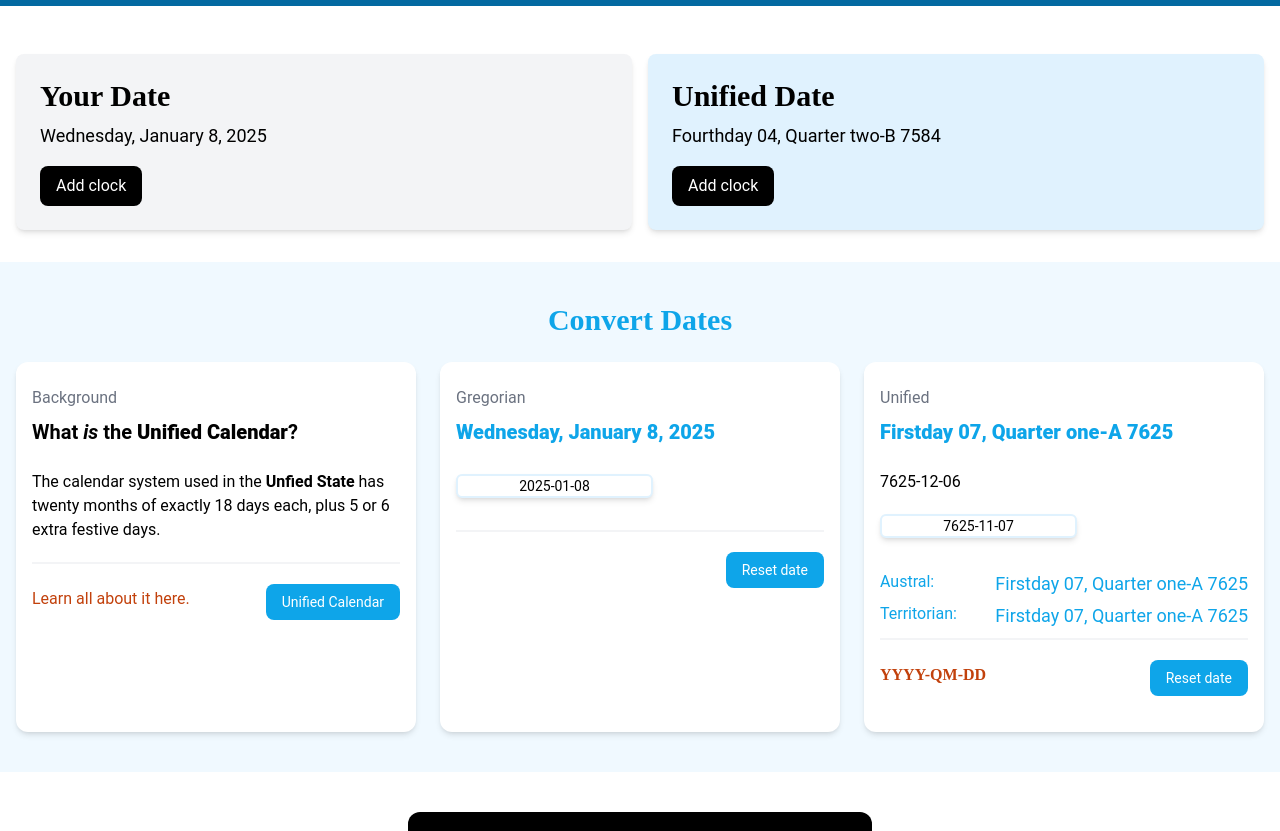
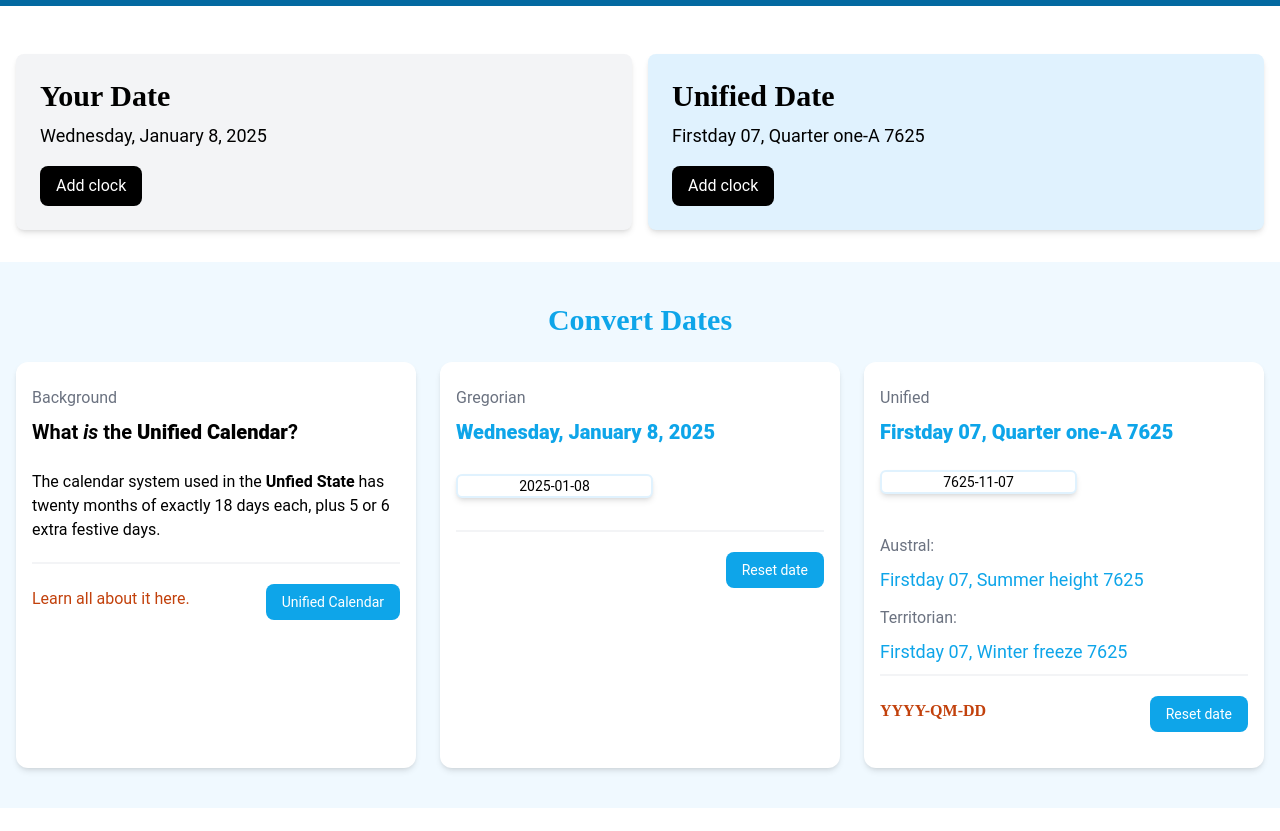
Before and after one commit to RMBeristain/unidate-deno, a React (Vite) app: page / in a window 1280 px wide. Shown: the part 660-1491 px from the top of the page. Built offline with nearby package versions, Linux system fonts and the light colour scheme; a web font is replaced by a local one.

Commit message:
Fixes displaying AUS and SWT Variants.
Removes unused functions.
Adds calendar stub.

```diff
--- a/src/UniDateConverter/Core.ts
+++ b/src/UniDateConverter/Core.ts
@@ -1,4 +1,4 @@
-import { UniDay, UnifiedDateType, UniMonth, UniWeek, UQ } from "./Definitions";
+import { UniDay, UnifiedDateType, UniMonth, UniWeek } from "./Definitions";
 import { FestiveDate, RegularDate } from "./Names";
 
 export enum Variant {
@@ -44,10 +44,6 @@ export class UnifiedDate {
         RegularDate.TERRITORIAN_MONTH_NAME_BASE;
     static readonly _AUSTRAL_MONTH_NAME_BASE =
         RegularDate.AUSTRAL_MONTH_NAME_BASE;
-    static readonly _TERRITORIAN_MONTH_NAME_LONG =
-        RegularDate.TERRITORIAN_MONTH_NAME_LONG;
-    static readonly _AUSTRAL_MONTH_NAME_LONG =
-        RegularDate.AUSTRAL_MONTH_NAME_LONG;
 
     private _year_start: Date | null = null;
     unified_date: UnifiedDateType | null = null;
@@ -84,14 +80,14 @@ export class UnifiedDate {
      */
     private _checkVariant(variant: Variant | string): string {
         if (variant in Variant) {
-            return variant as Variant;
+            return variant;
         } else {
             for (const thisVariant in Variant) {
                 if (
                     thisVariant.toUpperCase() ==
                         variant.toUpperCase().trim()
                 ) {
-                    return thisVariant as Variant;
+                    return thisVariant;
                 }
             }
         }
@@ -257,11 +253,15 @@ export class UnifiedDate {
 
         variant = this._checkVariant(variant);
 
+        if (typeof monthNumber == "string") {
+            return UnifiedDate._UNIFIED_MONTH_NAME_LONG[monthNumber];
+        }
+
         switch (variant) {
             case Variant.AUS:
-                return UnifiedDate._AUSTRAL_MONTH_NAME_LONG[monthNumber];
+                return UnifiedDate._AUSTRAL_MONTH_NAME_BASE[monthNumber];
             case Variant.SWT:
-                return UnifiedDate._TERRITORIAN_MONTH_NAME_LONG[monthNumber];
+                return UnifiedDate._TERRITORIAN_MONTH_NAME_BASE[monthNumber];
             default:
                 return UnifiedDate._UNIFIED_MONTH_NAME_LONG[monthNumber];
         }
@@ -396,4 +396,43 @@ export class UnifiedDate {
             style,
         );
     }
+
+    print_calendar(): void {
+        console.log(
+            "Gregorian  Unified   Long                                   Territorian      Austral",
+        );
+        const _save_date = this.gregorian_date;
+        const year_start = this._year_start!;
+        let prev = "";
+
+        for (let d = 0; d < 366; d++) {
+            this.gregorian_date = new Date(
+                year_start.getTime() + d * 24 * 60 * 60 * 1000,
+            )
+                .toISOString()
+                .split("T")[0];
+            this.unify(this.gregorian_date);
+            const iso = this.format_date("Unified", "ISO");
+            const uni = this.format_date("Unified");
+            const swt = this.swt_date!.month.name;
+            const aus = this.austral_date!.month.name;
+
+            const date =
+                `${this.gregorian_date}  ${iso}  ${uni}  ${swt}  ${aus}`;
+
+            if (this.unified_date!.weekday.regular == 0) {
+                console.log(`\n${"=".repeat(104)}`);
+            } else if (this.unified_date!.month.name != prev) {
+                console.log(`${"-".repeat(104)}`);
+            }
+
+            if (d < 365 || this.unified_date!.month.numeric.quarter == 6) {
+                console.log(date);
+            }
+
+            prev = this.unified_date!.month.name;
+        }
+
+        this.unify(_save_date!);
+    }
 }
--- a/src/UniDateConverter/Names.ts
+++ b/src/UniDateConverter/Names.ts
@@ -134,25 +134,4 @@ export class RegularDate {
         19: new UniMonth("Summer start", new UQ(4, 4)),
         20: new UniMonth("Summer break", new UQ(4, 5)),
     };
-
-    // Helper function to merge objects (similar to ChainMap in Python)
-    private static mergeObjects<T>(obj1: T, obj2: T): T {
-        return Object.assign({}, obj1, obj2);
-    }
-
-    static get TERRITORIAN_MONTH_NAME_LONG(): {
-        [key: string | number]: UniMonth;
-    } {
-        return RegularDate.mergeObjects(
-            RegularDate.TERRITORIAN_MONTH_NAME_BASE,
-            RegularDate.UNIFIED_MONTH_NAME_LONG,
-        );
-    }
-
-    static get AUSTRAL_MONTH_NAME_LONG(): { [key: string | number]: UniMonth } {
-        return RegularDate.mergeObjects(
-            RegularDate.AUSTRAL_MONTH_NAME_BASE,
-            RegularDate.UNIFIED_MONTH_NAME_LONG,
-        );
-    }
 }
--- a/src/components/CurrentTime.tsx
+++ b/src/components/CurrentTime.tsx
@@ -1,7 +1,16 @@
+import { useState } from "react";
 import TimeCard from "./TimeCard";
-import { getGregorianDate } from "../UniDateConverter/Index";
+import {
+    getGregorianDate,
+    Style,
+    UnifiedDate,
+    Variant,
+} from "../UniDateConverter/Index";
 
 const CurrentTime = () => {
+    const [todayDate] = useState<UnifiedDate>(
+        new UnifiedDate(getGregorianDate("iso")),
+    );
     return (
         <section className="py-4">
             <div className="container-xl lg:container m-auto">
@@ -14,7 +23,10 @@ const CurrentTime = () => {
                     <TimeCard
                         timeCardStyle="timeCardDark"
                         timeCardTitle="Unified Date"
-                        timeCardDate="Fourthday 04, Quarter two-B 7584"
+                        timeCardDate={todayDate.format_date(
+                            Variant.UNI,
+                            Style.LONG,
+                        )}
                     />
                 </div>
             </div>
--- a/src/components/TileUnified.tsx
+++ b/src/components/TileUnified.tsx
@@ -23,10 +23,6 @@ const TileUnified = () => {
                 </h3>
             </div>
 
-            <div className="mb-5">
-                7625-12-06
-            </div>
-
             <input
                 id="UnifiedDate"
                 defaultValue={new UnifiedDate(getGregorianDate("iso"))
@@ -40,14 +36,14 @@ const TileUnified = () => {
             />
 
             <h3 className="text-sky-500 mb-2">
-                <div className="flex flex-col lg:flex-row justify-between mb-1">
-                    <div>Austral:</div>
+                <div className="flex flex-col justify-between mb-1">
+                    <div className="tileTitle">Austral:</div>
                     <div className="text-lg">
                         {userDate.format_date(Variant.AUS, Style.LONG)}
                     </div>
                 </div>
-                <div className="flex flex-col lg:flex-row justify-between mb-1">
-                    <div>Territorian:</div>
+                <div className="flex flex-col justify-between mb-1">
+                    <div className="tileTitle">Territorian:</div>
                     <div className="text-lg">
                         {userDate.format_date(Variant.SWT, Style.LONG)}
                     </div>
```
